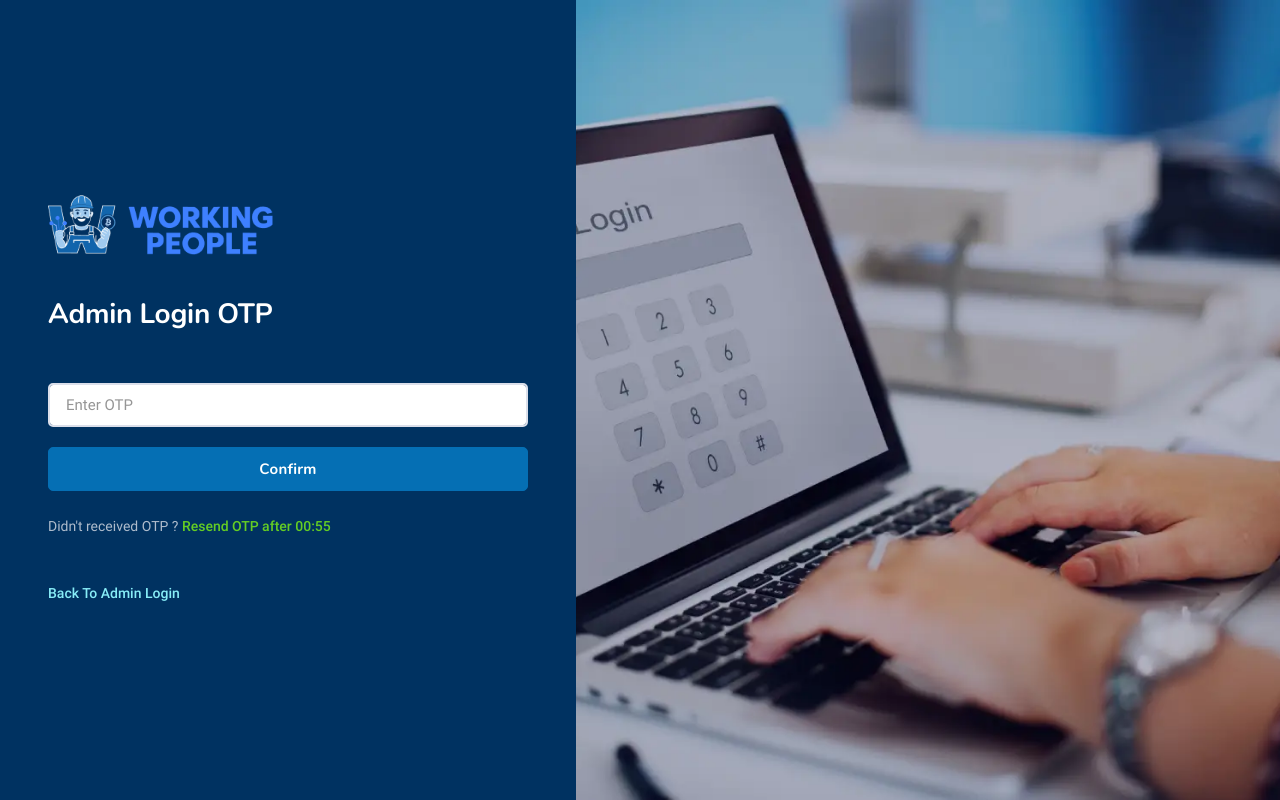
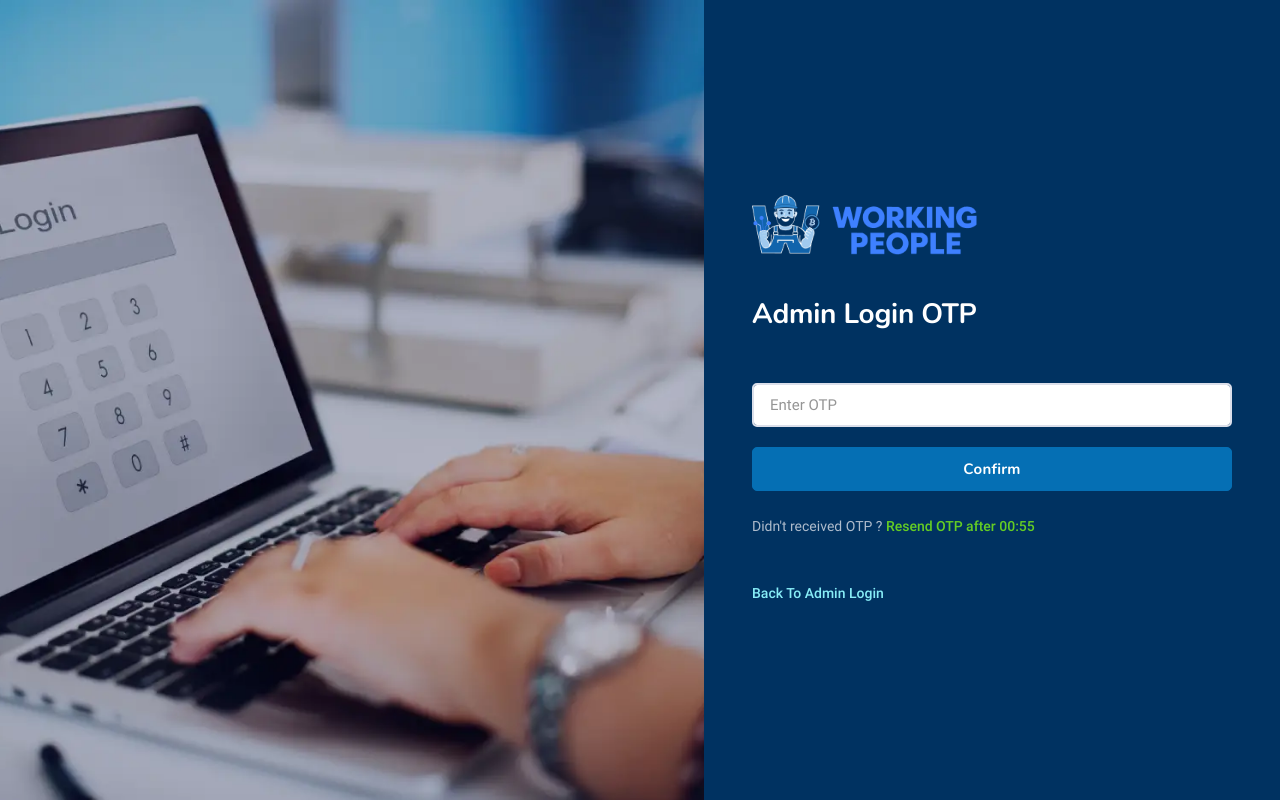
Before and after one commit to webdevelopment1985/workingpeople, a Laravel app: page /new_apps/admin/admin-otp in a window 1280 px wide. Run offline with Laravel 10, Linux system fonts and the light colour scheme; the visitor is signed in with stand-in values (Sample User, id 1); parts of the project's set-up code (start-up, migrations or seed data) failed here and were passed over; some libraries are stand-ins or nearby versions.

Commit message:
admin-otp screen

```diff
--- a/resources/views/admin/loginOTP.blade.php
+++ b/resources/views/admin/loginOTP.blade.php
@@ -3,7 +3,7 @@
 @section('content')
 <script src="https://code.jquery.com/jquery-3.6.0.min.js"></script>
 <div class="nk-content ">
-    <div class="nk-split nk-split-page nk-split-md">
+    <div class="nk-split nk-split-page loginRow nk-split-md">
         <div class="nk-split-content nk-block-area nk-block-area-column nk-auth-container bg-white w-lg-45">
 
             <div class="nk-block nk-block-middle nk-auth-body">
```
